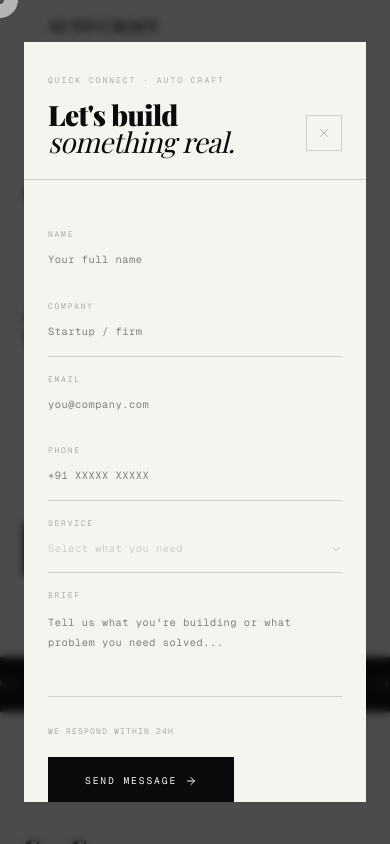
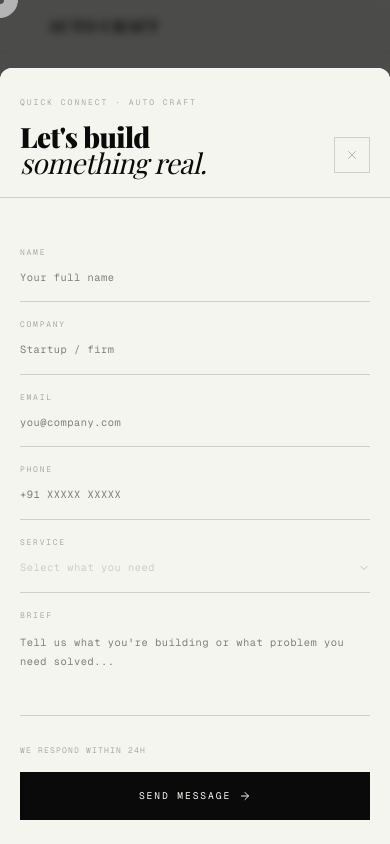
Before and after one commit to Ganesh-Sharmaz/auto-craft, a Next.js app: page /home in a window 390 px wide. Both pictures are taken after a click on the button "START A PROJECT". Shown: the top 844 px of the page. Built offline with nearby package versions, Linux system fonts and the light colour scheme.

Commit message:
fix(master): "responsivness issues"

```diff
--- a/src/app/layout.tsx
+++ b/src/app/layout.tsx
@@ -181,8 +181,10 @@ export default function RootLayout({
         <Cursor />
         {/* ContactModalProvider wraps everything so any child can call useContactModal() */}
         <ContactModalProvider>
-          {children}
-          {/* Auto-triggers the modal nudge after 25s, then every 90s */}
+          <div className='w-screen overflow-clip'>
+            {children}
+            {/* Auto-triggers the modal nudge after 25s, then every 90s */}
+          </div>
           <ContactModalTrigger />
         </ContactModalProvider>
       </body>
--- a/src/components/common/contact-modal-trigger.tsx
+++ b/src/components/common/contact-modal-trigger.tsx
@@ -75,7 +75,7 @@ export default function ContactModalTrigger() {
             padding: '36px 36px 28px',
             boxShadow: '0 32px 80px rgba(0,0,0,0.5), 0 0 0 1px #1f1f1f',
           }}
-          className="max-sm:!bottom-4 max-sm:!right-4 max-sm:!left-4 max-sm:!w-auto"
+          className="max-sm:!bottom-22  max-sm:!left-9 max-sm:!w-[300px]"
         >
           {/* Top accent line — bright white */}
           <motion.div
--- a/src/components/common/contact-modal.tsx
+++ b/src/components/common/contact-modal.tsx
@@ -58,14 +58,42 @@ const inputStyle: React.CSSProperties = {
   width: '100%',
 };
 
+// ─── Mobile scroll helper ────────────────────────────────────────────────────
+// Scrolls targetRef into view inside the modal panel.
+// Only fires on mobile (max-width: 639px) — desktop is untouched.
+
+function scrollToRef(
+  targetRef: React.RefObject<HTMLElement | null>,
+  panelRef: React.RefObject<HTMLElement | null>,
+) {
+  if (typeof window === 'undefined') return;
+  if (!window.matchMedia('(max-width: 639px)').matches) return;
+
+  const target = targetRef.current;
+  const panel = panelRef.current;
+  if (!target || !panel) return;
+
+  // 120 ms delay so the soft keyboard has time to appear and resize the viewport
+  setTimeout(() => {
+    const panelRect = panel.getBoundingClientRect();
+    const targetRect = target.getBoundingClientRect();
+    const offset = targetRect.top - panelRect.top - 16; // 16 px breathing room above target
+    panel.scrollBy({ top: offset, behavior: 'smooth' });
+  }, 120);
+}
+
 // ─── Service Dropdown ────────────────────────────────────────────────────────
 
 function ServiceDropdown({
   value,
   onChange,
+  panelRef,
+  submitRef,
 }: {
   value: string;
   onChange: (val: string) => void;
+  panelRef: React.RefObject<HTMLElement | null>;
+  submitRef: React.RefObject<HTMLElement | null>;
 }) {
   const [open, setOpen] = useState(false);
   const ref = useRef<HTMLDivElement>(null);
@@ -78,6 +106,13 @@ function ServiceDropdown({
     document.addEventListener('mousedown', handler);
     return () => document.removeEventListener('mousedown', handler);
   }, []);
+
+  const handleSelect = (service: string) => {
+    onChange(service);
+    setOpen(false);
+    // After selecting a service scroll the brief/submit row into view
+    scrollToRef(submitRef, panelRef);
+  };
 
   return (
     <div ref={ref} style={{ position: 'relative' }}>
@@ -121,8 +156,8 @@ function ServiceDropdown({
             style={{
               position: 'absolute',
               top: 'calc(100% - 8px)',
-              left: '-24px',
-              right: '-24px',
+              left: 0,
+              right: 0,
               background: '#0a0a0a',
               zIndex: 100,
               borderTop: '1px solid #1a1a1a',
@@ -132,10 +167,7 @@ function ServiceDropdown({
               <button
                 key={service}
                 type="button"
-                onClick={() => {
-                  onChange(service);
-                  setOpen(false);
-                }}
+                onClick={() => handleSelect(service)}
                 style={{
                   width: '100%',
                   display: 'flex',
@@ -151,7 +183,7 @@ function ServiceDropdown({
                   letterSpacing: '0.15em',
                   textTransform: 'uppercase',
                   color: value === service ? '#f5f5f0' : '#555',
-                  padding: '16px 24px',
+                  padding: '16px 18px',
                   textAlign: 'left',
                   transition: 'color 0.15s',
                 }}
@@ -183,11 +215,23 @@ function ServiceDropdown({
 
 // ─── Modal Inner Form ─────────────────────────────────────────────────────────
 
-function ModalForm({ onClose }: { onClose: () => void }) {
+function ModalForm({
+  onClose,
+  panelRef,
+}: {
+  onClose: () => void;
+  panelRef: React.RefObject<HTMLElement | null>;
+}) {
   const [submitted, setSubmitted] = useState(false);
   const [error, setError] = useState('');
   const [service, setService] = useState('');
   const formRef = useRef<HTMLFormElement>(null);
+
+  // Scroll target refs — one per logical row
+  const emailRowRef = useRef<HTMLDivElement>(null);
+  const serviceRowRef = useRef<HTMLDivElement>(null);
+  const briefRowRef = useRef<HTMLDivElement>(null);
+  const submitRowRef = useRef<HTMLDivElement>(null);
 
   const handleSubmit = async (e: React.FormEvent<HTMLFormElement>) => {
     e.preventDefault();
@@ -263,13 +307,13 @@ function ModalForm({ onClose }: { onClose: () => void }) {
           exit={{ opacity: 0, y: -16 }}
           transition={{ duration: 0.6, ease: [0.22, 1, 0.36, 1] }}
           style={{
-            padding: '64px 52px',
             display: 'flex',
             flexDirection: 'column',
             gap: '20px',
             minHeight: '320px',
             justifyContent: 'center',
           }}
+          className="px-5 py-16 sm:px-[52px]"
         >
           <div
             style={{
@@ -321,19 +365,10 @@ function ModalForm({ onClose }: { onClose: () => void }) {
           animate={{ opacity: 1 }}
           exit={{ opacity: 0 }}
           transition={{ duration: 0.4, ease: [0.22, 1, 0.36, 1] }}
-          style={{ padding: '0 52px 40px' }}
-          className="max-sm:!px-6"
+          className="px-5 pb-8 sm:px-[52px] sm:pb-10"
         >
-          {/* Name + Company */}
-          <div
-            style={{
-              display: 'grid',
-              gridTemplateColumns: '1fr 1fr',
-              gap: '0 40px',
-              borderBottom: '1px solid #d0d0c8',
-            }}
-            className="max-sm:!grid-cols-1 max-sm:!gap-0"
-          >
+          {/* ── Row 1: Name + Company ── */}
+          <div className="grid grid-cols-1 sm:grid-cols-2 sm:gap-x-10 border-b border-[#d0d0c8]">
             <div>
               <label style={labelStyle}>Name</label>
               <input
@@ -343,26 +378,25 @@ function ModalForm({ onClose }: { onClose: () => void }) {
                 style={inputStyle}
               />
             </div>
-            <div>
+            <div className="border-t border-[#d0d0c8] sm:border-t-0">
               <label style={labelStyle}>Company</label>
               <input
                 name="company"
                 type="text"
                 placeholder="Startup / firm"
                 style={inputStyle}
+                onBlur={(e) => {
+                  // Scroll email row into view only when company is filled
+                  if (e.target.value.trim()) scrollToRef(emailRowRef, panelRef);
+                }}
               />
             </div>
           </div>
 
-          {/* Email + Phone */}
+          {/* ── Row 2: Email + Phone ── */}
           <div
-            style={{
-              display: 'grid',
-              gridTemplateColumns: '1fr 1fr',
-              gap: '0 40px',
-              borderBottom: '1px solid #d0d0c8',
-            }}
-            className="max-sm:!grid-cols-1 max-sm:!gap-0"
+            ref={emailRowRef}
+            className="grid grid-cols-1 sm:grid-cols-2 sm:gap-x-10 border-b border-[#d0d0c8]"
           >
             <div>
               <label style={labelStyle}>Email</label>
@@ -371,28 +405,43 @@ function ModalForm({ onClose }: { onClose: () => void }) {
                 type="email"
                 placeholder="you@company.com"
                 style={inputStyle}
+                onBlur={(e) => {
+                  if (e.target.value.trim())
+                    scrollToRef(serviceRowRef, panelRef);
+                }}
               />
             </div>
-            <div>
+            <div className="border-t border-[#d0d0c8] sm:border-t-0">
               <label style={labelStyle}>Phone</label>
               <input
                 name="phone"
                 type="tel"
                 placeholder="+91 XXXXX XXXXX"
                 style={inputStyle}
+                onBlur={() => {
+                  scrollToRef(serviceRowRef, panelRef);
+                }}
               />
             </div>
           </div>
 
-          {/* Service */}
-          <div style={{ borderBottom: '1px solid #d0d0c8' }}>
+          {/* ── Row 3: Service ── */}
+          <div
+            ref={serviceRowRef}
+            style={{ borderBottom: '1px solid #d0d0c8' }}
+          >
             <label style={labelStyle}>Service</label>
-            <ServiceDropdown value={service} onChange={setService} />
+            <ServiceDropdown
+              value={service}
+              onChange={setService}
+              panelRef={panelRef}
+              submitRef={briefRowRef}
+            />
             <input type="hidden" name="selected_service" value={service} />
           </div>
 
-          {/* Brief */}
-          <div>
+          {/* ── Row 4: Brief ── */}
+          <div ref={briefRowRef}>
             <label style={labelStyle}>Brief</label>
             <textarea
               name="brief"
@@ -404,19 +453,18 @@ function ModalForm({ onClose }: { onClose: () => void }) {
                 lineHeight: 1.9,
                 paddingBottom: '16px',
               }}
+              onFocus={() => {
+                // When brief gets focus scroll the submit button into view
+                scrollToRef(submitRowRef, panelRef);
+              }}
             />
           </div>
 
-          {/* Submit */}
+          {/* ── Submit ── */}
           <div
-            style={{
-              display: 'flex',
-              alignItems: 'center',
-              justifyContent: 'space-between',
-              paddingTop: '28px',
-              borderTop: '1px solid #d0d0c8',
-            }}
-            className="max-sm:!flex-col max-sm:!items-start max-sm:!gap-5"
+            ref={submitRowRef}
+            style={{ paddingTop: '28px', borderTop: '1px solid #d0d0c8' }}
+            className="flex flex-col gap-4 sm:flex-row sm:items-center sm:justify-between"
           >
             <span
               style={{
@@ -432,7 +480,7 @@ function ModalForm({ onClose }: { onClose: () => void }) {
 
             <button
               type="submit"
-              className="inline-flex items-center gap-2"
+              className="w-full sm:w-auto inline-flex items-center justify-center gap-2"
               style={{
                 background: error ? '#c0392b' : '#0a0a0a',
                 color: '#f5f5f0',
@@ -464,7 +512,6 @@ function ModalForm({ onClose }: { onClose: () => void }) {
                 error
               ) : (
                 <>
-                  {' '}
                   Send Message <ArrowRight size={12} />
                 </>
               )}
@@ -481,11 +528,13 @@ function ModalForm({ onClose }: { onClose: () => void }) {
 function ContactModal({
   isOpen,
   onClose,
-}: {
+}: Readonly<{
   isOpen: boolean;
   onClose: () => void;
-}) {
-  // Lock body scroll when modal is open
+}>) {
+  // panelRef is forwarded to ModalForm so it can scroll inside the panel element
+  const panelRef = useRef<HTMLDivElement>(null);
+
   useEffect(() => {
     if (isOpen) {
       document.body.style.overflow = 'hidden';
@@ -497,7 +546,6 @@ function ContactModal({
     };
   }, [isOpen]);
 
-  // Close on Escape
   useEffect(() => {
     const handler = (e: KeyboardEvent) => {
       if (e.key === 'Escape') onClose();
@@ -509,7 +557,6 @@ function ContactModal({
   return (
     <AnimatePresence>
       {isOpen && (
-        /* Single container: backdrop + flex centering */
         <motion.div
           key="backdrop"
           initial={{ opacity: 0 }}
@@ -524,33 +571,32 @@ function ContactModal({
             zIndex: 9998,
             backdropFilter: 'blur(4px)',
             WebkitBackdropFilter: 'blur(4px)',
-            display: 'flex',
-            alignItems: 'center',
-            justifyContent: 'center',
-            padding: '24px',
+            touchAction: 'none',
           }}
+          className="flex items-end sm:items-center justify-center sm:p-6"
         >
-          {/* Panel — stop click propagation so clicking inside doesn't close */}
+          {/* Panel */}
           <motion.div
             key="panel"
-            initial={{ opacity: 0, y: 48, scale: 0.97 }}
+            ref={panelRef}
+            initial={{ opacity: 0, y: 48, scale: 0.98 }}
             animate={{ opacity: 1, y: 0, scale: 1 }}
-            exit={{ opacity: 0, y: 32, scale: 0.97 }}
+            exit={{ opacity: 0, y: 32, scale: 0.98 }}
             transition={{ duration: 0.5, ease: [0.22, 1, 0.36, 1] }}
             onClick={(e) => e.stopPropagation()}
             style={{
               width: 'min(720px, 100%)',
-              maxHeight: '90vh',
+              maxHeight: '92vh',
               background: '#f5f5f0',
               zIndex: 9999,
               overflowY: 'auto',
               scrollbarWidth: 'none',
             }}
+            className="rounded-t-xl sm:rounded-none"
           >
             {/* Header */}
             <div
               style={{
-                padding: '40px 52px 32px',
                 borderBottom: '1px solid #d0d0c8',
                 display: 'flex',
                 alignItems: 'flex-end',
@@ -560,7 +606,7 @@ function ContactModal({
                 background: '#f5f5f0',
                 zIndex: 10,
               }}
-              className="max-sm:!px-6 max-sm:!pt-8 max-sm:!pb-6"
+              className="px-5 pt-7 pb-5 sm:px-[52px] sm:pt-10 sm:pb-8"
             >
               <div>
                 <div
@@ -594,7 +640,6 @@ function ContactModal({
                 </h2>
               </div>
 
-              {/* Close button */}
               <button
                 onClick={onClose}
                 style={{
@@ -608,7 +653,7 @@ function ContactModal({
                   color: '#aaaaaa',
                   transition: 'all 0.2s',
                   flexShrink: 0,
-                  marginLeft: '24px',
+                  marginLeft: '16px',
                   marginBottom: '4px',
                 }}
                 onMouseEnter={(e) => {
@@ -631,7 +676,7 @@ function ContactModal({
 
             {/* Form body */}
             <div style={{ paddingTop: '32px' }}>
-              <ModalForm onClose={onClose} />
+              <ModalForm onClose={onClose} panelRef={panelRef} />
             </div>
           </motion.div>
         </motion.div>
@@ -644,9 +689,9 @@ function ContactModal({
 
 export function ContactModalProvider({
   children,
-}: {
+}: Readonly<{
   children: React.ReactNode;
-}) {
+}>) {
   const [isOpen, setIsOpen] = useState(false);
 
   const open = () => setIsOpen(true);
```
